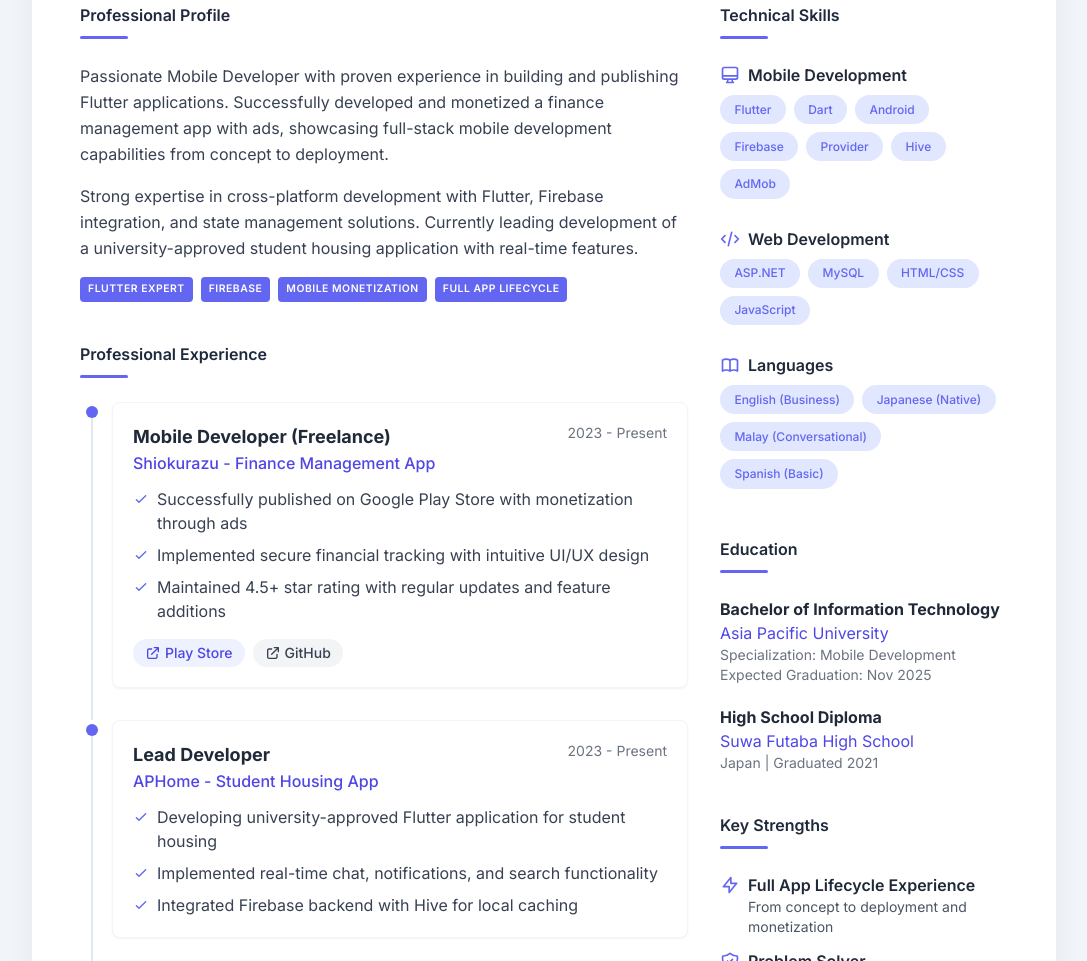
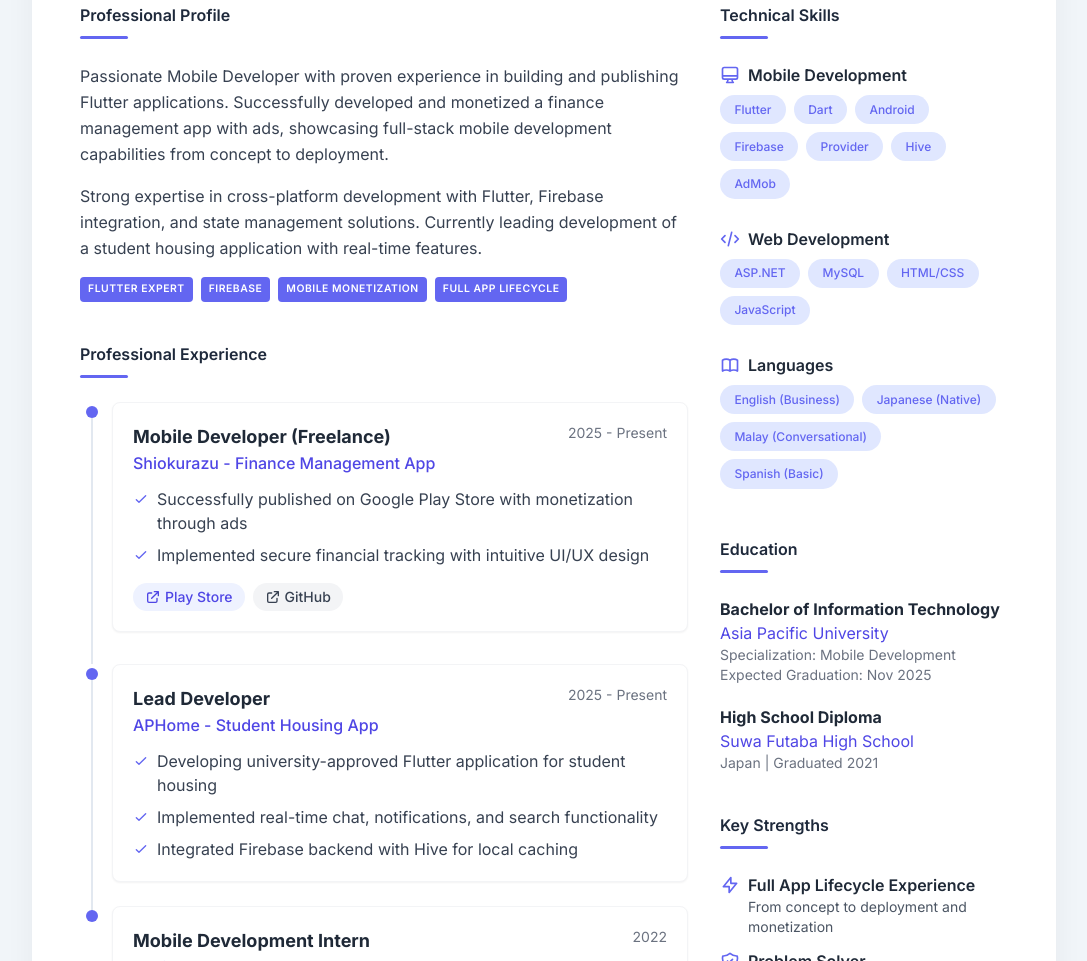
Before and after one commit to KOTAROKASEKO/mycv, a plain HTML site: page index.html in a window 1280 px wide. Shown: the part 333-1294 px from the top of the page, without its empty margins (96-1183 px from the left). Drawn offline with nearby package versions, Linux system fonts and the light colour scheme.

Commit message:
Update index.html

```diff
--- a/index.html
+++ b/index.html
@@ -170,7 +170,7 @@
                                     Passionate Mobile Developer with proven experience in building and publishing Flutter applications. Successfully developed and monetized a finance management app with ads, showcasing full-stack mobile development capabilities from concept to deployment.
                                 </p>
                                 <p>
-                                    Strong expertise in cross-platform development with Flutter, Firebase integration, and state management solutions. Currently leading development of a university-approved student housing application with real-time features.
+                                    Strong expertise in cross-platform development with Flutter, Firebase integration, and state management solutions. Currently leading development of a student housing application with real-time features.
                                 </p>
                                 <div class="flex flex-wrap gap-2 mt-4">
                                     <span class="badge badge-primary">Flutter Expert</span>
@@ -193,7 +193,7 @@
                                                 <h3 class="font-bold text-lg text-gray-800">Mobile Developer (Freelance)</h3>
                                                 <p class="text-indigo-600 font-medium">Shiokurazu - Finance Management App</p>
                                             </div>
-                                            <span class="text-sm text-gray-500">2023 - Present</span>
+                                            <span class="text-sm text-gray-500">2025 - Present</span>
                                         </div>
                                         <ul class="mt-3 space-y-2 text-gray-700">
                                             <li class="flex items-start">
@@ -204,10 +204,7 @@
                                                 <svg class="w-4 h-4 mt-1 mr-2 text-indigo-500 flex-shrink-0" fill="none" stroke="currentColor" viewBox="0 0 24 24" xmlns="http://www.w3.org/2000/svg"><path stroke-linecap="round" stroke-linejoin="round" stroke-width="2" d="M5 13l4 4L19 7"></path></svg>
                                                 <span>Implemented secure financial tracking with intuitive UI/UX design</span>
                                             </li>
-                                            <li class="flex items-start">
-                                                <svg class="w-4 h-4 mt-1 mr-2 text-indigo-500 flex-shrink-0" fill="none" stroke="currentColor" viewBox="0 0 24 24" xmlns="http://www.w3.org/2000/svg"><path stroke-linecap="round" stroke-linejoin="round" stroke-width="2" d="M5 13l4 4L19 7"></path></svg>
-                                                <span>Maintained 4.5+ star rating with regular updates and feature additions</span>
-                                            </li>
+
                                         </ul>
                                         <div class="mt-4 flex flex-wrap gap-2">
                                             <a href="https://play.google.com/store/apps/details?id=com.kotarokase.moneyTracker&pcampaignid=web_share" target="_blank" class="inline-flex items-center px-3 py-1 rounded-full bg-indigo-50 text-indigo-600 text-sm font-medium hover:bg-indigo-100 transition-colors">
@@ -230,7 +227,7 @@
                                                 <h3 class="font-bold text-lg text-gray-800">Lead Developer</h3>
                                                 <p class="text-indigo-600 font-medium">APHome - Student Housing App</p>
                                             </div>
-                                            <span class="text-sm text-gray-500">2023 - Present</span>
+                                            <span class="text-sm text-gray-500">2025 - Present</span>
                                         </div>
                                         <ul class="mt-3 space-y-2 text-gray-700">
                                             <li class="flex items-start">
```
